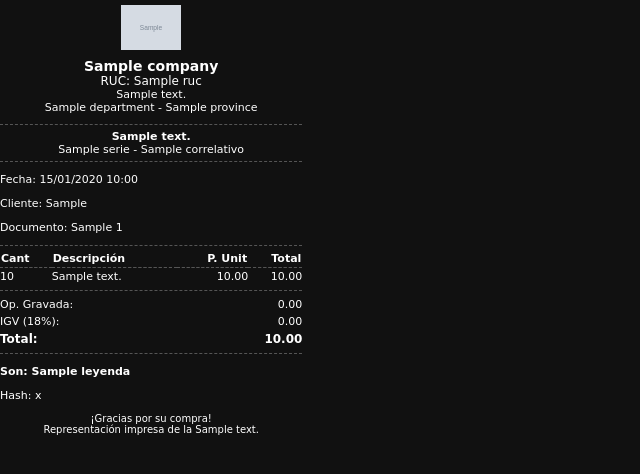
After one commit to GonzaloAxelCode/api-sunat-basic, a PHP site: template templates/mi_boleta.html.twig in a window 1280 px wide. The commit adds this page. Shown: the top 474 px of the page, without its empty margins (0-640 px from the left). Run offline with PHP 8.4, Linux system fonts and the light colour scheme; the template is opened without the code that fills it: most values are stand-ins (such as "Sample title", 1, 10 or a date in 2020); grey boxes marked "Sample" are stand-in pictures; some libraries are stand-ins or nearby versions.

Commit message:
update urls

```diff
--- a/src/Util.php
+++ b/src/Util.php
@@ -2,6 +2,7 @@
 
 declare(strict_types=1);
 
+use App\MyTemplateResolver;
 use Greenter\Data\DocumentGeneratorInterface;
 use Greenter\Data\GeneratorFactory;
 use Greenter\Data\SharedStore;
@@ -138,7 +139,7 @@ HTML;
             'cache' => __DIR__ . '/../cache',
             'strict_variables' => true,
         ]);
-        $resolver = new DefaultTemplateResolver();
+        $resolver = new MyTemplateResolver();
         $template = $resolver->getTemplate($document);
         $html->setTemplate($template);
 
--- /dev/null
+++ b/templates/mi_boleta.html.twig
@@ -0,0 +1,138 @@
+<!DOCTYPE html>
+<html lang="es">
+<head>
+    <meta charset="UTF-8">
+    <style>
+        body {
+            font-family: "DejaVu Sans", sans-serif;
+            font-size: 11px;
+            margin: 0;
+            padding: 0;
+            background: #111;
+            color: #fff;
+            width: 80mm;
+        }
+        .header {
+            text-align: center;
+            padding: 5px 0;
+        }
+        .header img {
+            max-width: 60px;
+            margin-bottom: 5px;
+        }
+        .company-name {
+            font-size: 14px;
+            font-weight: bold;
+        }
+        .ruc {
+            font-size: 12px;
+        }
+        .divider {
+            border-top: 1px dashed #555;
+            margin: 5px 0;
+        }
+        table {
+            width: 100%;
+            border-collapse: collapse;
+        }
+        th {
+            text-align: left;
+            font-size: 11px;
+            border-bottom: 1px dashed #555;
+            padding-bottom: 2px;
+        }
+        td {
+            padding: 2px 0;
+            vertical-align: top;
+        }
+        .total {
+            font-weight: bold;
+            font-size: 12px;
+        }
+        .footer {
+            text-align: center;
+            margin-top: 5px;
+            font-size: 10px;
+        }
+    </style>
+</head>
+<body>
+
+<div class="header">
+    {% if company.logo %}
+        <img src="{{ company.logo }}" alt="Logo">
+    {% endif %}
+    <div class="company-name">{{ company.name }}</div>
+    <div class="ruc">RUC: {{ company.ruc }}</div>
+    <div>{{ company.address }}</div>
+    <div>{{ company.department }} - {{ company.province }}</div>
+</div>
+
+<div class="divider"></div>
+
+<div style="text-align: center;">
+    <strong>{{ document.tipoDocDesc }}</strong><br>
+    {{ document.serie }} - {{ document.correlativo }}
+</div>
+
+<div class="divider"></div>
+
+<p>Fecha: {{ document.fechaEmision|date("d/m/Y H:i") }}</p>
+<p>Cliente: {{ client.rznSocial }}</p>
+<p>Documento: {{ client.tipoDoc }} {{ client.numDoc }}</p>
+
+<div class="divider"></div>
+
+<table>
+    <thead>
+        <tr>
+            <th>Cant</th>
+            <th>Descripción</th>
+            <th style="text-align:right;">P. Unit</th>
+            <th style="text-align:right;">Total</th>
+        </tr>
+    </thead>
+    <tbody>
+        {% for item in details %}
+        <tr>
+            <td>{{ item.quantity }}</td>
+            <td>{{ item.description }}</td>
+            <td style="text-align:right;">{{ item.unitPrice|number_format(2) }}</td>
+            <td style="text-align:right;">{{ item.total|number_format(2) }}</td>
+        </tr>
+        {% endfor %}
+    </tbody>
+</table>
+
+<div class="divider"></div>
+
+<table>
+    <tr>
+        <td>Op. Gravada:</td>
+        <td style="text-align:right;">{{ totals.opGravadas|number_format(2) }}</td>
+    </tr>
+    <tr>
+        <td>IGV (18%):</td>
+        <td style="text-align:right;">{{ totals.igv|number_format(2) }}</td>
+    </tr>
+    <tr class="total">
+        <td>Total:</td>
+        <td style="text-align:right;">{{ totals.total|number_format(2) }}</td>
+    </tr>
+</table>
+
+<div class="divider"></div>
+
+<p><strong>Son: {{ totals.leyenda }}</strong></p>
+
+{% if document.hash %}
+    <p>Hash: {{ document.hash }}</p>
+{% endif %}
+
+<div class="footer">
+    ¡Gracias por su compra!<br>
+    Representación impresa de la {{ document.tipoDocDesc }}
+</div>
+
+</body>
+</html>
```
Also changed, not shown: src/MyTemplateResolver.php (added, +15 -0 lines).
